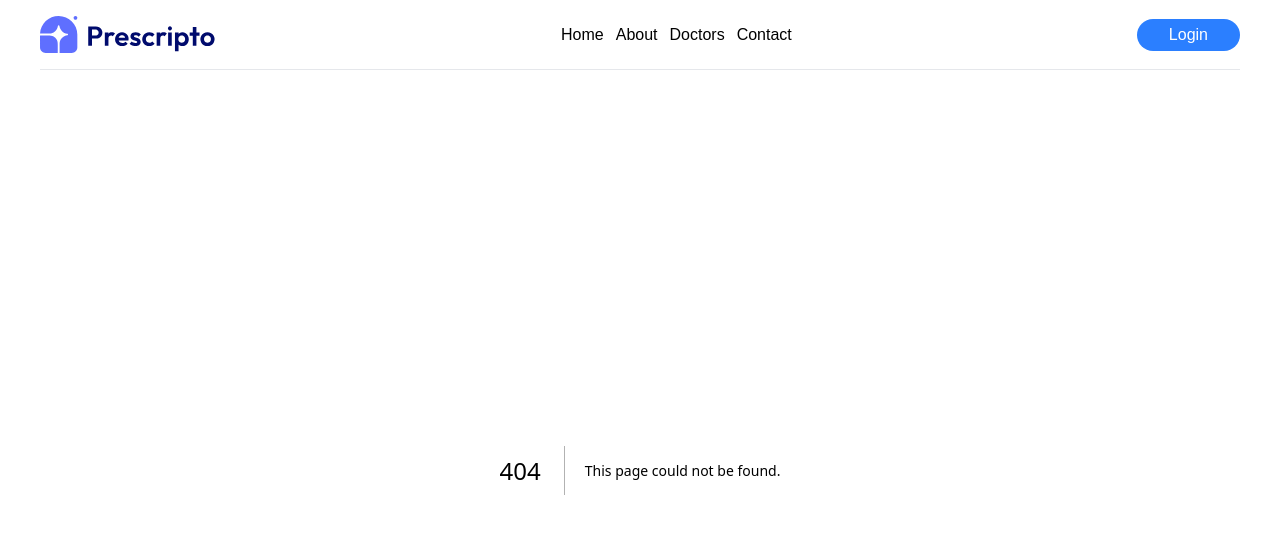
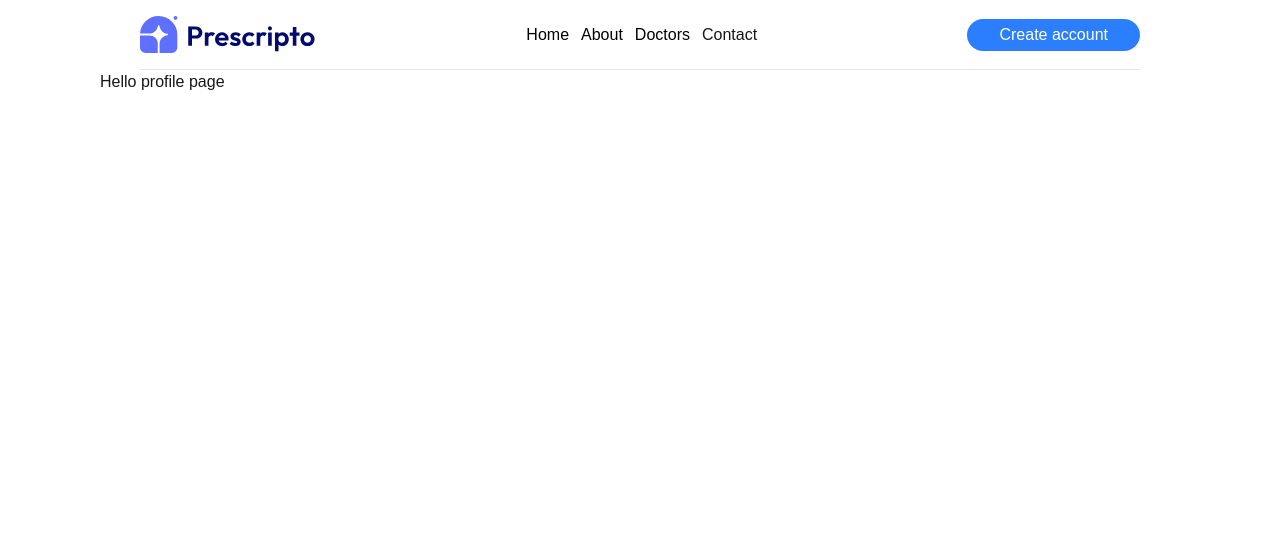
Before and after one commit to nevine1/Full-Stack-Doctor-Appointment-Booking-System, a Next.js app in the folder front-end/: page /auth/profile in a window 1280 px wide. Before the commit this address had no page. Shown: the top 534 px of the page. Built offline with nearby package versions, Linux system fonts and the light colour scheme.

Commit message:
few changes for navbar links done

```diff
--- a/front-end/package.json
+++ b/front-end/package.json
@@ -11,7 +11,8 @@
   "dependencies": {
     "next": "15.3.4",
     "react": "^19.0.0",
-    "react-dom": "^19.0.0"
+    "react-dom": "^19.0.0",
+    "react-icons": "^5.5.0"
   },
   "devDependencies": {
     "@eslint/eslintrc": "^3",
--- /dev/null
+++ b/front-end/src/app/auth/profile/page.js
@@ -0,0 +1,11 @@
+import React from 'react'
+
+const page = () => {
+  return (
+      <div>
+          <h1>Hello profile page </h1>
+    </div>
+  )
+}
+
+export default page
--- a/front-end/src/components/Navbar.js
+++ b/front-end/src/components/Navbar.js
@@ -1,14 +1,18 @@
 "use client"
-import React from 'react'
+import { useState } from 'react'
 import Link from 'next/link'
 import Image from 'next/image';
 import { assets } from '../assets/assets'
 import { useRouter } from 'next/navigation'
+import { IoIosArrowDown } from "react-icons/io";
 const Navbar = () => {
+  const [showMenu, setShowMenu] = useState(false);
+  const [token, setToken] = useState(false); //if it is true , it means the user is logged in
   const router = useRouter();
   const handleClick = () => {
     router.push('/auth/login')
   }
+
   return (
       <div className="flex flex-row  justify-between items-center py-4 mx-10
         border-b border-gray-200 bg-brandBlue">
@@ -51,11 +55,41 @@ const Navbar = () => {
             </ul>
 
 
-          <div>
+      <div>
+        {
+          token ? (
+            <div className="flex gap-2 items-center group relative">
+              <Image
+                src={assets.profile_pic}
+                alt="profile pic"
+                width={32}
+                height={32}
+                className="rounded-full w-8"
+              />
+              <IoIosArrowDown onClick={() => setShowMenu(!showMenu)}
+                className="text-[20px] cursor-pointer"
+              />
+              {
+                showMenu && (
+                  <div className={`absolute z-20 right-0 top-0 pt-14  text-slate-700  hidden group-hover:block  transition-all duration-400 `}>
+                    <div className="w-48  flex flex-col gap-3 rounded-md bg-slate-100 p-4 shadow-lg">
+                      <p className='cursor-pointer hover:text-black' onClick={()=>router.push('/auth/profile')}>My Profile</p>
+                      <p className='cursor-pointer hover:text-black' onClick={()=>router.push('/myAppointment')}>My Appointments</p>
+                      <p className='cursor-pointer hover:text-black' onClick={()=>setToken(false)}>Logout</p>
+                    </div>
+                  </div>
+                )
+              }
+
+            </div>
+          ): (
             <button onClick={handleClick}
               className="bg-blue-500 text-white px-8 rounded-full py-1 hidden md:block">
-                  Login
+                 Create account
               </button>
+          )
+        }
+
           </div>
 
     </div>
```
Also changed, not shown: 1 other file (tests, documents, lock files or other folders).
